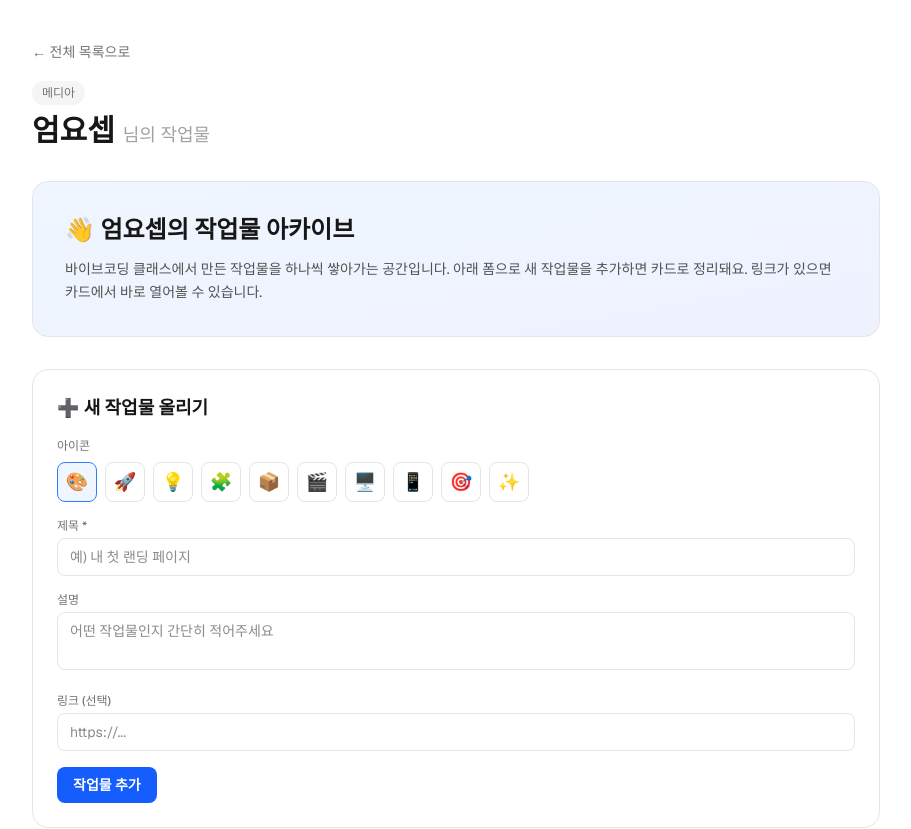
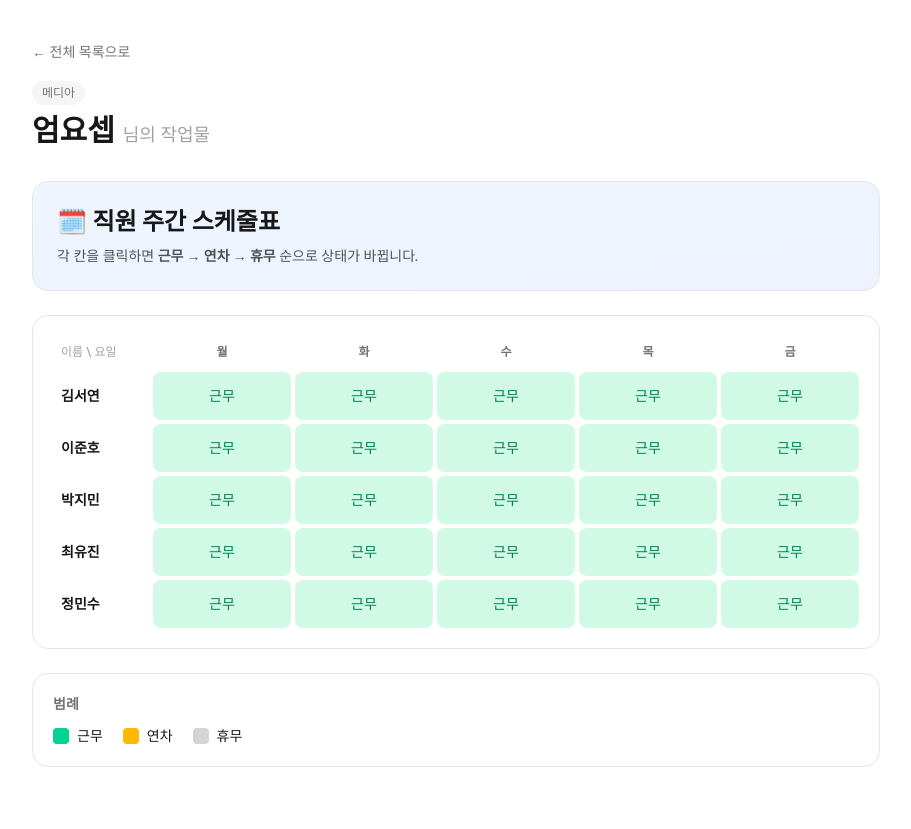
Before and after one commit to KimJeongLae/vibe-coding-hub, a Next.js app: page /members/eom-yoseb in a window 1280 px wide. Shown: the top 829 px of the page, without its empty margins (184-1095 px from the left). After the commit the page ends 807 px from the top, so only its background shows below. Built offline with nearby package versions, Linux system fonts and the light colour scheme.

Commit message:
엄요셉 페이지: 직원 주간 스케줄표 MVP (칸 클릭 시 근무/연차/휴무 순환 + 색상 범례)

```diff
--- a/app/members/eom-yoseb/page.tsx
+++ b/app/members/eom-yoseb/page.tsx
@@ -1,214 +1,132 @@
 "use client";
 
-import { useEffect, useState } from "react";
+import { useState } from "react";
 import MemberShell from "@/components/MemberShell";
 
-// ✏️ 엄요셉(eom-yoseb) 님의 작업물 업로드 페이지입니다.
-// 앞으로 만든 작업물을 아래 폼으로 추가하면 카드로 정리됩니다.
-// (브라우저에 저장되어 새로고침해도 유지됩니다.)
+// ✏️ 엄요셉(eom-yoseb) 님의 페이지 — 직원 주간 스케줄표 MVP
+// 각 칸을 클릭하면 근무 → 연차 → 휴무 순으로 상태가 바뀝니다.
+// (저장/DB/로그인 없이 화면에서만 동작합니다.)
 
-type Work = {
-  id: string;
-  emoji: string;
-  title: string;
-  description: string;
-  link: string;
-  createdAt: string;
+const EMPLOYEES = ["김서연", "이준호", "박지민", "최유진", "정민수"];
+const DAYS = ["월", "화", "수", "목", "금"];
+
+// 상태 순환: 근무 → 연차 → 휴무 → (다시) 근무
+type Status = "work" | "leave" | "off";
+const STATUS_ORDER: Status[] = ["work", "leave", "off"];
+
+const STATUS_META: Record<
+  Status,
+  { label: string; cell: string; swatch: string }
+> = {
+  work: {
+    label: "근무",
+    cell: "bg-emerald-100 text-emerald-700 hover:bg-emerald-200 dark:bg-emerald-900/40 dark:text-emerald-300 dark:hover:bg-emerald-900/60",
+    swatch: "bg-emerald-400",
+  },
+  leave: {
+    label: "연차",
+    cell: "bg-amber-100 text-amber-700 hover:bg-amber-200 dark:bg-amber-900/40 dark:text-amber-300 dark:hover:bg-amber-900/60",
+    swatch: "bg-amber-400",
+  },
+  off: {
+    label: "휴무",
+    cell: "bg-neutral-100 text-neutral-400 hover:bg-neutral-200 dark:bg-neutral-800 dark:text-neutral-500 dark:hover:bg-neutral-700",
+    swatch: "bg-neutral-300 dark:bg-neutral-600",
+  },
 };
 
-const STORAGE_KEY = "eom-yoseb-works";
-const EMOJIS = ["🎨", "🚀", "💡", "🧩", "📦", "🎬", "🖥️", "📱", "🎯", "✨"];
+function nextStatus(current: Status): Status {
+  const i = STATUS_ORDER.indexOf(current);
+  return STATUS_ORDER[(i + 1) % STATUS_ORDER.length];
+}
 
 export default function Page() {
-  const [works, setWorks] = useState<Work[]>([]);
-  const [loaded, setLoaded] = useState(false);
+  // 초기값: 모두 근무. grid[직원][요일]
+  const [grid, setGrid] = useState<Status[][]>(() =>
+    EMPLOYEES.map(() => DAYS.map(() => "work" as Status)),
+  );
 
-  // 폼 입력값
-  const [emoji, setEmoji] = useState("🎨");
-  const [title, setTitle] = useState("");
-  const [description, setDescription] = useState("");
-  const [link, setLink] = useState("");
-
-  // 최초 로드: 저장된 작업물 불러오기
-  useEffect(() => {
-    try {
-      const saved = localStorage.getItem(STORAGE_KEY);
-      if (saved) setWorks(JSON.parse(saved));
-    } catch {
-      /* 저장된 값이 없거나 손상됨 — 무시 */
-    }
-    setLoaded(true);
-  }, []);
-
-  // 변경 시 저장
-  useEffect(() => {
-    if (loaded) localStorage.setItem(STORAGE_KEY, JSON.stringify(works));
-  }, [works, loaded]);
-
-  function addWork(e: React.FormEvent) {
-    e.preventDefault();
-    if (!title.trim()) return;
-    const newWork: Work = {
-      id: `${Date.now()}-${Math.round(Math.random() * 1000)}`,
-      emoji,
-      title: title.trim(),
-      description: description.trim(),
-      link: link.trim(),
-      createdAt: new Date().toISOString().slice(0, 10),
-    };
-    setWorks((prev) => [newWork, ...prev]);
-    setTitle("");
-    setDescription("");
-    setLink("");
-    setEmoji("🎨");
-  }
-
-  function removeWork(id: string) {
-    setWorks((prev) => prev.filter((w) => w.id !== id));
+  function toggleCell(empIdx: number, dayIdx: number) {
+    setGrid((prev) =>
+      prev.map((row, r) =>
+        r === empIdx
+          ? row.map((s, c) => (c === dayIdx ? nextStatus(s) : s))
+          : row,
+      ),
+    );
   }
 
   return (
     <MemberShell slug="eom-yoseb">
       {/* 소개 */}
-      <section className="mb-8 rounded-2xl border border-neutral-200 bg-gradient-to-br from-blue-50 to-indigo-50 p-8 dark:border-neutral-700 dark:from-neutral-900 dark:to-neutral-900">
-        <h2 className="text-2xl font-bold">👋 엄요셉의 작업물 아카이브</h2>
-        <p className="mt-3 text-sm leading-relaxed text-neutral-600 dark:text-neutral-300">
-          바이브코딩 클래스에서 만든 작업물을 하나씩 쌓아가는 공간입니다.
-          아래 폼으로 새 작업물을 추가하면 카드로 정리돼요. 링크가 있으면
-          카드에서 바로 열어볼 수 있습니다.
+      <section className="mb-6 rounded-2xl border border-neutral-200 bg-gradient-to-br from-blue-50 to-indigo-50 p-6 dark:border-neutral-700 dark:from-neutral-900 dark:to-neutral-900">
+        <h2 className="text-2xl font-bold">🗓️ 직원 주간 스케줄표</h2>
+        <p className="mt-2 text-sm text-neutral-600 dark:text-neutral-300">
+          각 칸을 클릭하면 <b>근무 → 연차 → 휴무</b> 순으로 상태가 바뀝니다.
         </p>
       </section>
 
-      {/* 작업물 추가 폼 */}
-      <section className="mb-8 rounded-2xl border border-neutral-200 bg-white p-6 dark:border-neutral-700 dark:bg-neutral-900">
-        <h3 className="mb-4 text-lg font-semibold">➕ 새 작업물 올리기</h3>
-        <form onSubmit={addWork} className="space-y-4">
-          {/* 아이콘 선택 */}
-          <div>
-            <label className="mb-2 block text-xs font-medium text-neutral-500 dark:text-neutral-400">
-              아이콘
-            </label>
-            <div className="flex flex-wrap gap-2">
-              {EMOJIS.map((em) => (
+      {/* 스케줄 표 */}
+      <section className="overflow-x-auto rounded-2xl border border-neutral-200 bg-white p-4 dark:border-neutral-700 dark:bg-neutral-900">
+        <table className="w-full border-separate border-spacing-1 text-center text-sm">
+          <thead>
+            <tr>
+              <th className="w-24 px-2 py-2 text-left text-xs font-medium text-neutral-400">
+                이름 \ 요일
+              </th>
+              {DAYS.map((d) => (
+                <th
+                  key={d}
+                  className="px-2 py-2 text-xs font-semibold text-neutral-500 dark:text-neutral-400"
+                >
+                  {d}
+                </th>
+              ))}
+            </tr>
+          </thead>
+          <tbody>
+            {EMPLOYEES.map((name, empIdx) => (
+              <tr key={name}>
+                <th className="px-2 py-2 text-left font-semibold whitespace-nowrap">
+                  {name}
+                </th>
+                {DAYS.map((d, dayIdx) => {
+                  const status = grid[empIdx][dayIdx];
+                  const meta = STATUS_META[status];
+                  return (
+                    <td key={d} className="p-0">
                       <button
                         type="button"
-                  key={em}
-                  onClick={() => setEmoji(em)}
-                  className={`h-10 w-10 rounded-lg border text-lg transition-colors ${
-                    emoji === em
-                      ? "border-blue-500 bg-blue-50 dark:bg-blue-950"
-                      : "border-neutral-200 hover:bg-neutral-50 dark:border-neutral-700 dark:hover:bg-neutral-800"
-                  }`}
+                        onClick={() => toggleCell(empIdx, dayIdx)}
+                        className={`h-12 w-full rounded-lg font-medium transition-colors ${meta.cell}`}
+                        aria-label={`${name} ${d}요일 ${meta.label}`}
                       >
-                  {em}
+                        {meta.label}
                       </button>
+                    </td>
+                  );
+                })}
+              </tr>
             ))}
-            </div>
-          </div>
-
-          {/* 제목 */}
-          <div>
-            <label className="mb-1 block text-xs font-medium text-neutral-500 dark:text-neutral-400">
-              제목 *
-            </label>
-            <input
-              value={title}
-              onChange={(e) => setTitle(e.target.value)}
-              placeholder="예) 내 첫 랜딩 페이지"
-              className="w-full rounded-lg border border-neutral-200 bg-white px-3 py-2 text-sm outline-none focus:border-blue-500 dark:border-neutral-700 dark:bg-neutral-800"
-            />
-          </div>
-
-          {/* 설명 */}
-          <div>
-            <label className="mb-1 block text-xs font-medium text-neutral-500 dark:text-neutral-400">
-              설명
-            </label>
-            <textarea
-              value={description}
-              onChange={(e) => setDescription(e.target.value)}
-              placeholder="어떤 작업물인지 간단히 적어주세요"
-              rows={2}
-              className="w-full resize-none rounded-lg border border-neutral-200 bg-white px-3 py-2 text-sm outline-none focus:border-blue-500 dark:border-neutral-700 dark:bg-neutral-800"
-            />
-          </div>
-
-          {/* 링크 */}
-          <div>
-            <label className="mb-1 block text-xs font-medium text-neutral-500 dark:text-neutral-400">
-              링크 (선택)
-            </label>
-            <input
-              value={link}
-              onChange={(e) => setLink(e.target.value)}
-              placeholder="https://..."
-              className="w-full rounded-lg border border-neutral-200 bg-white px-3 py-2 text-sm outline-none focus:border-blue-500 dark:border-neutral-700 dark:bg-neutral-800"
-            />
-          </div>
-
-          <button
-            type="submit"
-            className="rounded-lg bg-blue-600 px-4 py-2 text-sm font-semibold text-white transition-colors hover:bg-blue-700"
-          >
-            작업물 추가
-          </button>
-        </form>
+          </tbody>
+        </table>
       </section>
 
-      {/* 작업물 목록 */}
-      <section>
-        <h3 className="mb-4 flex items-center gap-2 text-lg font-semibold">
-          📂 내 작업물
-          <span className="rounded-full bg-neutral-100 px-2 py-0.5 text-xs font-medium text-neutral-500 dark:bg-neutral-800 dark:text-neutral-400">
-            {works.length}
-          </span>
+      {/* 범례 */}
+      <section className="mt-6 rounded-2xl border border-neutral-200 bg-white p-5 dark:border-neutral-700 dark:bg-neutral-900">
+        <h3 className="mb-3 text-sm font-semibold text-neutral-500 dark:text-neutral-400">
+          범례
         </h3>
-
-        {works.length === 0 ? (
-          <div className="rounded-2xl border border-dashed border-neutral-300 bg-neutral-50 p-10 text-center dark:border-neutral-700 dark:bg-neutral-900">
-            <div className="text-4xl">🗂️</div>
-            <p className="mt-3 text-sm text-neutral-500 dark:text-neutral-400">
-              아직 올린 작업물이 없어요. 위 폼으로 첫 작업물을 추가해보세요!
-            </p>
-          </div>
-        ) : (
-          <div className="grid grid-cols-1 gap-4 sm:grid-cols-2">
-            {works.map((w) => (
-              <div
-                key={w.id}
-                className="group relative flex flex-col rounded-2xl border border-neutral-200 bg-white p-5 transition-shadow hover:shadow-md dark:border-neutral-700 dark:bg-neutral-900"
-              >
-                <button
-                  onClick={() => removeWork(w.id)}
-                  aria-label="삭제"
-                  className="absolute right-3 top-3 text-neutral-300 opacity-0 transition-opacity hover:text-red-500 group-hover:opacity-100"
-                >
-                  ✕
-                </button>
-                <div className="text-3xl">{w.emoji}</div>
-                <h4 className="mt-3 font-semibold">{w.title}</h4>
-                {w.description && (
-                  <p className="mt-1 flex-1 text-sm text-neutral-500 dark:text-neutral-400">
-                    {w.description}
-                  </p>
-                )}
-                <div className="mt-4 flex items-center justify-between text-xs text-neutral-400">
-                  <span>{w.createdAt}</span>
-                  {w.link && (
-                    <a
-                      href={w.link}
-                      target="_blank"
-                      rel="noopener noreferrer"
-                      className="font-medium text-blue-600 hover:underline"
-                    >
-                      열어보기 →
-                    </a>
-                  )}
-                </div>
+        <div className="flex flex-wrap gap-5">
+          {STATUS_ORDER.map((s) => (
+            <div key={s} className="flex items-center gap-2">
+              <span
+                className={`inline-block h-4 w-4 rounded ${STATUS_META[s].swatch}`}
+              />
+              <span className="text-sm">{STATUS_META[s].label}</span>
             </div>
           ))}
         </div>
-        )}
       </section>
     </MemberShell>
   );
```
Lines whose indentation alone changed are shown as unchanged.
